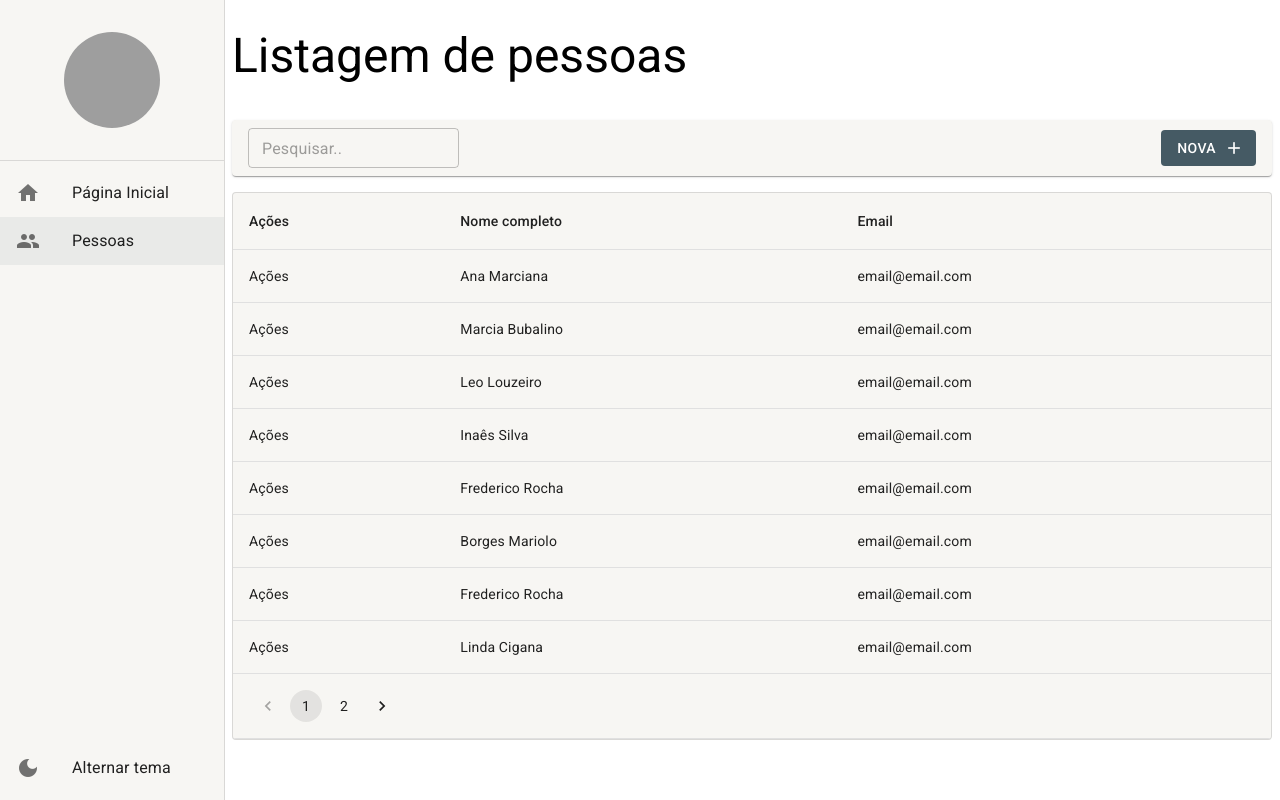
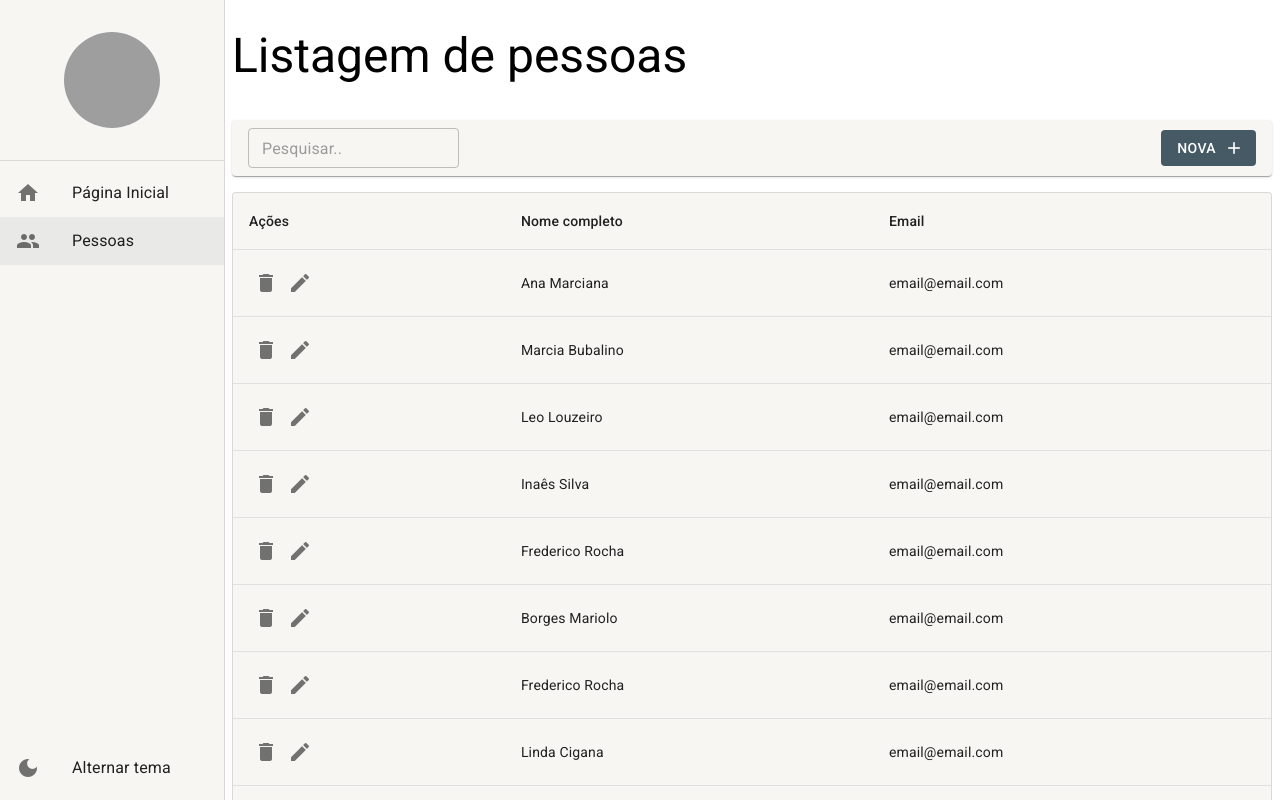
Before and after one commit to felipelouzeiro/city-monitor, a React (Create React App) app: page /pessoas in a window 1280 px wide. Built offline with nearby package versions, Linux system fonts and the light colour scheme; data requests are answered from the project's data file; grey boxes are pictures that could not be loaded.

Commit message:
:sparkles: feat: implementando botões de ações da tela de detalhes

```diff
--- a/src/pages/pessoas/ListagemDePessoas.tsx
+++ b/src/pages/pessoas/ListagemDePessoas.tsx
@@ -1,5 +1,5 @@
 import { useEffect, useMemo, useState } from 'react';
-import { useSearchParams } from 'react-router-dom';
+import { useNavigate, useSearchParams } from 'react-router-dom';
 
 import { LayoutBaseDePagina } from '../../shared/layouts';
 import { FerramentasDaListagem } from '../../shared/components';
@@ -8,6 +8,8 @@
   PessoaService,
 } from '../../shared/services/api/pessoas/PessoasService';
 import {
+  Icon,
+  IconButton,
   LinearProgress,
   Pagination,
   Paper,
@@ -25,6 +27,9 @@
 export const ListagemDePessoas: React.FC = () => {
   const [searchParams, setSearchParams] = useSearchParams();
   const { debounce } = useDebounce();
+
+  const navigate = useNavigate();
+
   const [rows, setRows] = useState<IListagemPessoa[]>([]);
   const [totalCount, setTotalCount] = useState(0);
   const [isLoading, setIsLoading] = useState(true);
@@ -54,6 +59,21 @@
       });
     });
   }, [busca, pagina]);
+
+  const handleDelete = (id: number) => {
+    if (window.confirm('Realmente deseja apagar?')) {
+      PessoaService.deleteById(id).then((result) => {
+        if (result instanceof Error) {
+          alert(result.message);
+        } else {
+          setRows((oldRows) => {
+            return [...oldRows.filter((oldRow) => oldRow.id !== id)];
+          });
+          alert('Registro apagado com sucesso!');
+        }
+      });
+    }
+  };
 
   return (
     <LayoutBaseDePagina
@@ -85,7 +105,17 @@
           <TableBody>
             {rows.map((row) => (
               <TableRow key={row.id}>
-                <TableCell>Ações</TableCell>
+                <TableCell>
+                  <IconButton size="small" onClick={() => handleDelete(row.id)}>
+                    <Icon>delete</Icon>
+                  </IconButton>
+                  <IconButton
+                    size="small"
+                    onClick={() => navigate(`/pessoas/detalhe/${row.id}`)}
+                  >
+                    <Icon>edit</Icon>
+                  </IconButton>
+                </TableCell>
                 <TableCell>{row.nomeCompleto}</TableCell>
                 <TableCell>{row.email}</TableCell>
               </TableRow>
--- a/src/routes/index.tsx
+++ b/src/routes/index.tsx
@@ -19,6 +19,8 @@
 
       <Route path="/pessoas" element={<ListagemDePessoas />} />
 
+      <Route path="/pessoas/detalhe/:id" element={<p>detalhes</p>} />
+
       {
         <Route
           path="*"
```
